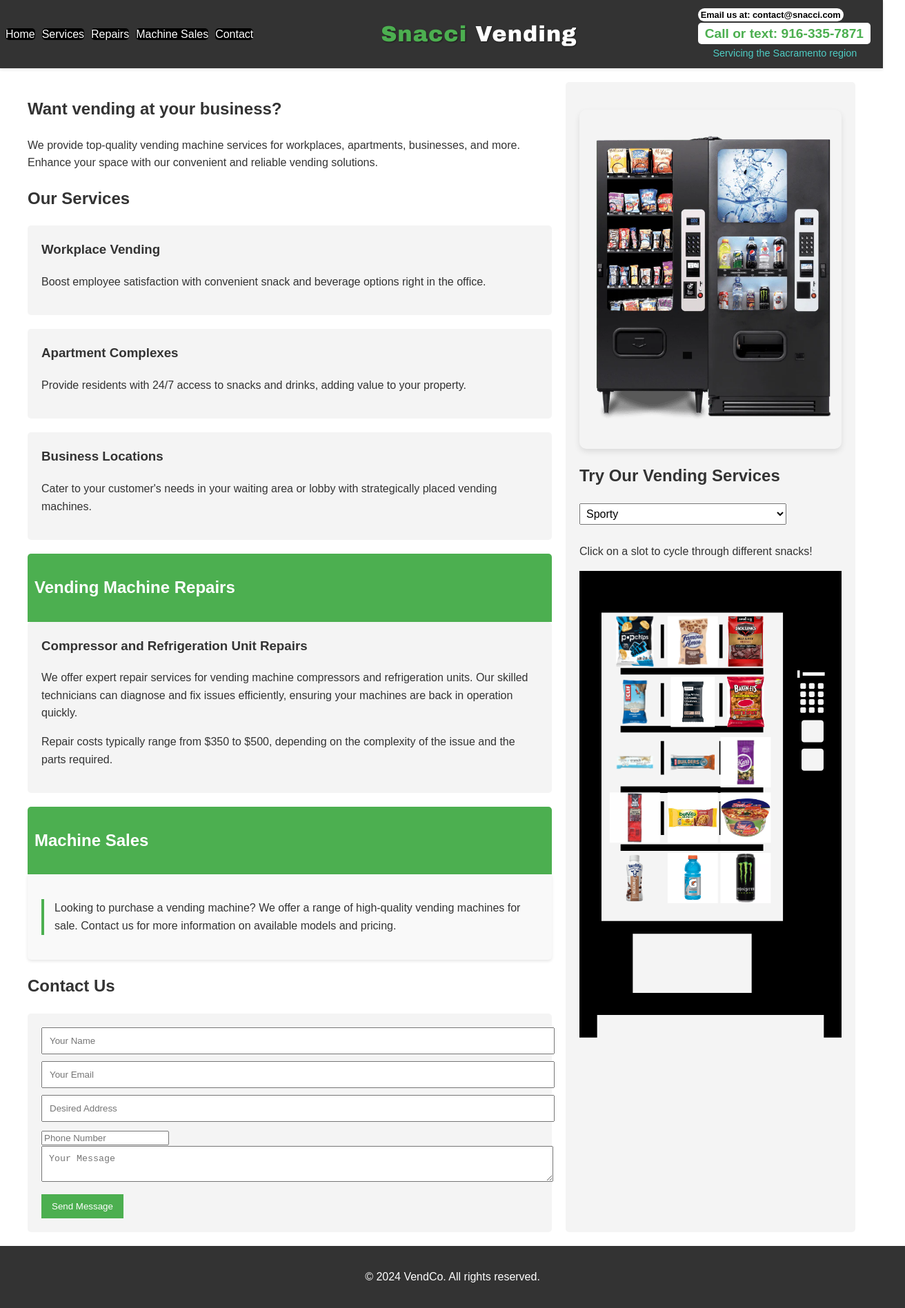
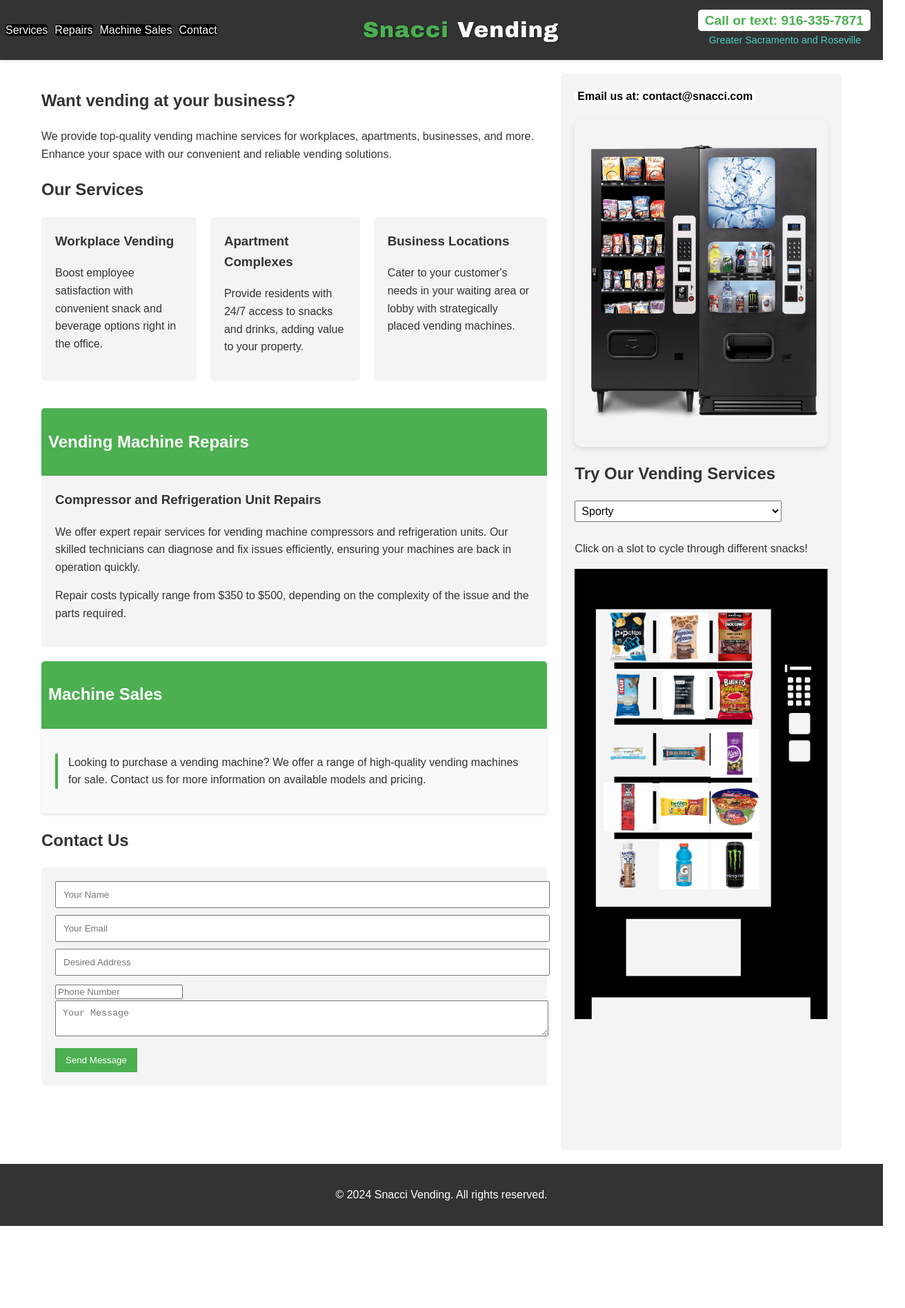
Before and after one commit to peterasorensen/snacci, a plain HTML site: page index.html in a window 1280 px wide. Shown: the whole page at 69% size, 1312 px wide, since content can reach past the window. After the commit the page ends 1778 px from the top, so only its background shows below. Drawn offline with nearby package versions, Linux system fonts and the light colour scheme.

Commit message:
finishing touches

```diff
--- a/index.html
+++ b/index.html
@@ -3,7 +3,7 @@
 <head>
     <meta charset="UTF-8">
     <meta name="viewport" content="width=device-width, initial-scale=1.0">
-    <title>VendCo - Your Vending Solution</title>
+    <title>Snacci Vending - Servicing Greater Sacramento and Roseville</title>
     <script src="https://cdnjs.cloudflare.com/ajax/libs/jquery/3.6.0/jquery.min.js"></script>
     <style>
         body {
@@ -41,7 +41,7 @@
             margin-right: 10px;
         }
         .email-address {
-            font-size: 0.8em;
+            font-size: 1.0em;
             font-weight: bold;
             color: #000000;
             background-color: white;
@@ -84,6 +84,7 @@
             flex-direction: column;
             width: 100%;
             max-width: 1200px;
+            box-sizing: border-box;
             margin: auto;
             padding: 20px;
         }
@@ -133,25 +134,15 @@
             background-color: #333;
             color: white;
             text-align: center;
-            padding: 1rem;
+            padding-top: 1rem;
+            padding-bottom: 1rem;
             width: 100%;
-        }
-        #vending-svg {
-            width: 100%;
-            height: auto;
-            max-width: 300px;
-            margin: 0 auto;
-            display: block;
         }
         .snack-slot, .drink-slot, .chip-slot {
             cursor: pointer;
         }
         .snack-slot:hover, .drink-slot:hover, .chip-slot:hover {
             opacity: 0.8;
-        }
-        .grid-line {
-            stroke: #888888;
-            stroke-width: 1;
         }
         #preset-selector {
             margin-bottom: 10px;
@@ -164,9 +155,6 @@
             display: flex;
             flex-direction: column;
             gap: 20px;
-        }
-        .services-text {
-            flex: 1;
         }
         .machine-image {
             max-width: 100%;
@@ -239,7 +227,6 @@
 <body>
 <nav>
     <ul>
-        <li><a href="#home">Home</a></li>
         <li><a href="#services">Services</a></li>
         <li><a href="#repairs">Repairs</a></li>
         <li><a href="#sales">Machine Sales</a></li>
@@ -247,10 +234,8 @@
     </ul>
     <div class="logo">Snacci <span>Vending</span></div>
     <div class="contact-info">
-        <a href="mailto:contact@snacci.com" class="email-address">Email us at: contact@snacci.com</a>
-        </br>
         <a href="tel:916-335-7871" class="phone-number">Call or text: 916-335-7871</a>
-        <p class="service-area">Servicing the Sacramento region &nbsp;</p>
+        <p class="service-area">Greater Sacramento and Roseville &nbsp;</p>
     </div>
 </nav>
 
@@ -264,7 +249,6 @@
         <section id="services">
             <h2>Our Services</h2>
             <div class="services-container">
-                <div class="services-text">
                 <div class="service-box">
                     <h3>Workplace Vending</h3>
                     <p>Boost employee satisfaction with convenient snack and beverage options right in the office.</p>
@@ -273,11 +257,10 @@
                     <h3>Apartment Complexes</h3>
                     <p>Provide residents with 24/7 access to snacks and drinks, adding value to your property.</p>
                 </div>
-                </div>
-            </div>
                 <div class="service-box">
                     <h3>Business Locations</h3>
                     <p>Cater to your customer's needs in your waiting area or lobby with strategically placed vending machines.</p>
+                </div>
             </div>
         </section>
 
@@ -317,6 +300,7 @@
     </div>
 
     <div class="vending-machine">
+        <a href="mailto:contact@snacci.com" class="email-address">Email us at: contact@snacci.com</a>
         <img src="machines/wittern_pair.png" alt="Vending Machine" class="machine-image">
         <h2>Try Our Vending Services</h2>
         <select id="preset-selector">
@@ -465,7 +449,7 @@
 </div>
 
 <footer>
-    <p>&copy; 2024 VendCo. All rights reserved.</p>
+    <p>&copy; 2024 Snacci Vending. All rights reserved.</p>
 </footer>
 
 <script>
```
Lines whose indentation alone changed are shown as unchanged.
